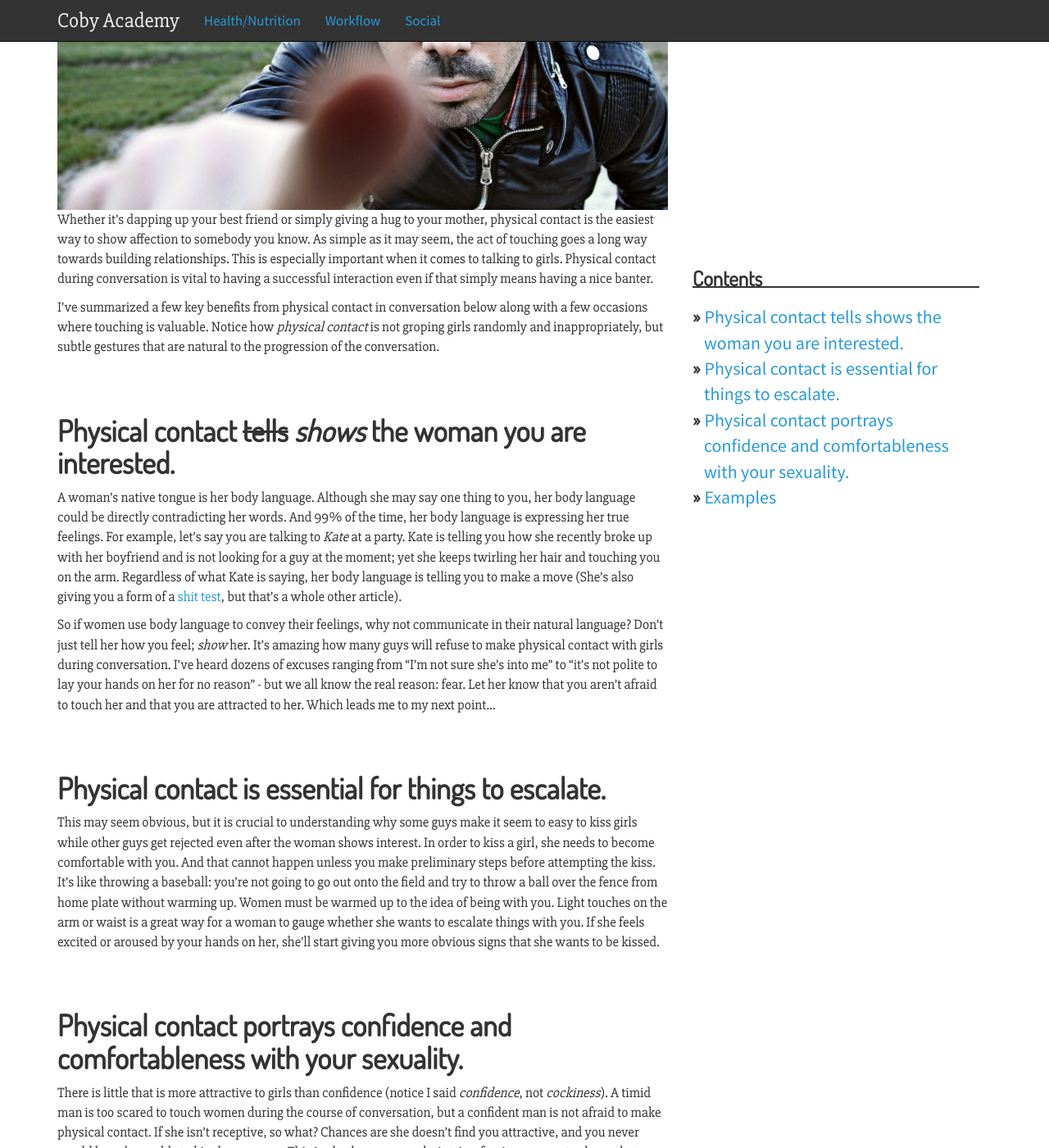
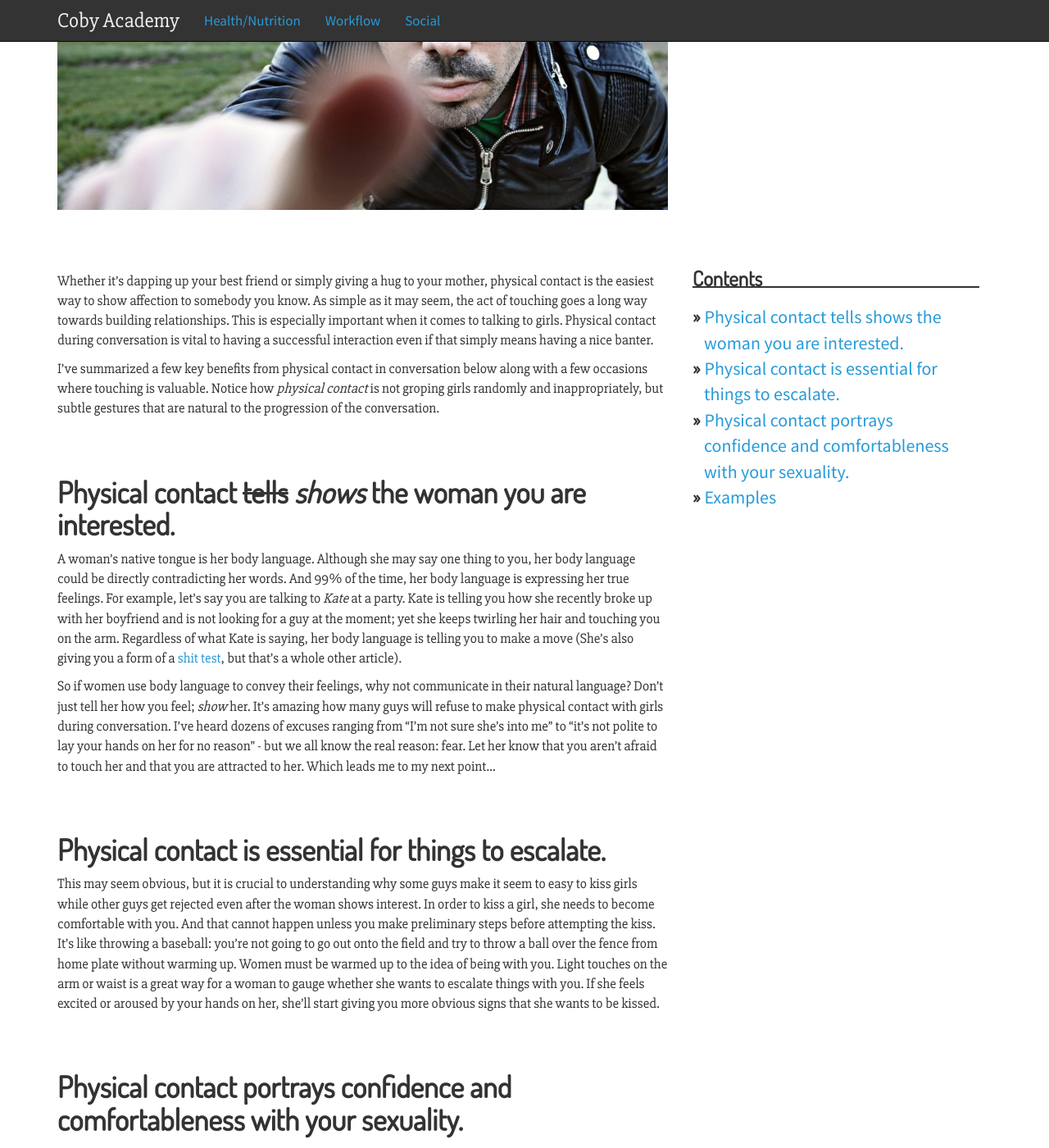
Before and after one commit to jloughran/CobyAcademy, a Jekyll site: the page built from _posts/2016-10-04-the-necessity-of-physical-contact.md, in a window 1280 px wide and 1400 px high, scrolled down 373 px. Shown: the whole window at 82% size. Built offline with Jekyll 4.4.1, drawn with Linux system fonts in a browser that asks for light colours; nearby versions of some CDN libraries.

Commit message:
added a spacer class

```diff
--- a/_posts/2016-10-04-the-necessity-of-physical-contact.md
+++ b/_posts/2016-10-04-the-necessity-of-physical-contact.md
@@ -6,6 +6,8 @@ category: Social
 description: Cherry takes you through all the benefits of touching and physical contact in conversations, and provides a few examples along the way.
 quote: Don't just tell her how you feel; <b>show</b> her.
 ---
+
+<div class="post-spacer"></div>
 
 Whether it's dapping up your best friend or simply giving a hug to your mother, physical contact is the easiest way to show affection to somebody you know. As simple as it may seem, the act of touching goes a long way towards building relationships. This is especially important when it comes to talking to girls. Physical contact during conversation is vital to having a successful interaction even if that simply means having a nice banter.
 
--- a/css/main.css
+++ b/css/main.css
@@ -232,3 +232,7 @@ h1.landing-title {
   border-top-width: 1px;
   border-top-color: #333;
 }
+
+.post-spacer {
+  height: 75px;
+}
```
Also changed, not shown: 3 other files.
